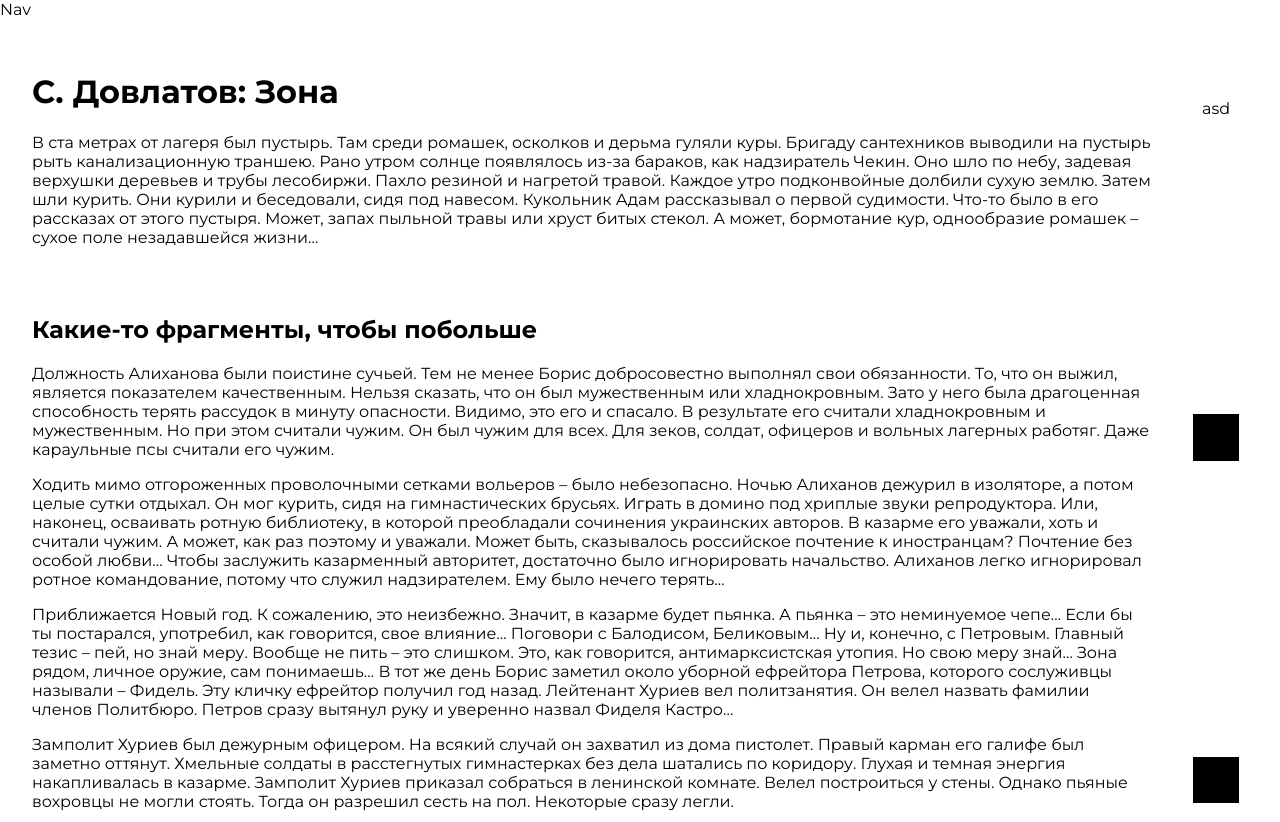
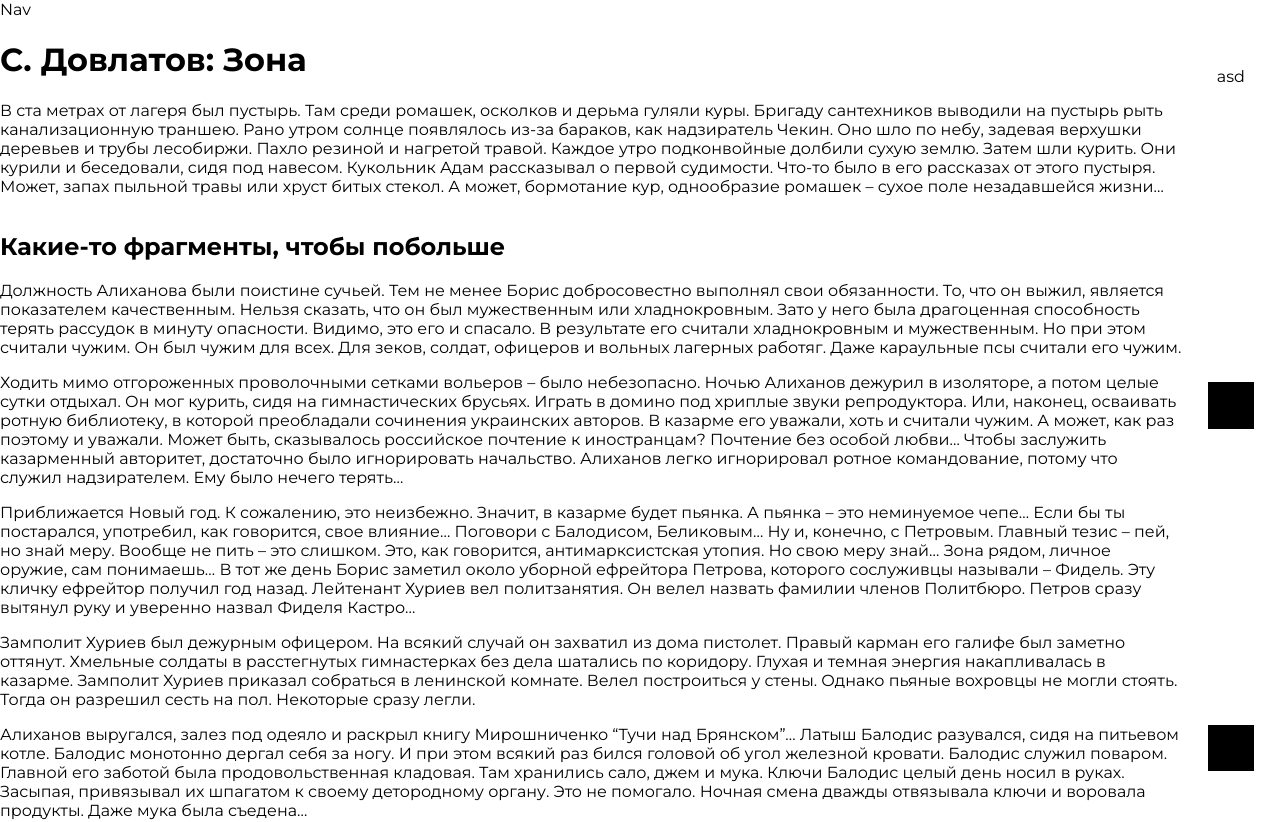
Before and after one commit to 51ned/2024_aurora, a Next.js app: page / in a window 1280 px wide. Shown: the top 822 px of the page. Built offline with nearby package versions, Linux system fonts and the light colour scheme; no server answers.

Commit message:
base layout styles # 6

```diff
--- a/public/styles/layout.css
+++ b/public/styles/layout.css
@@ -1,6 +1,6 @@
 body {
   display: grid;
-  gap: var(--base-indent);
+  /* gap: var(--base-indent); */
   grid-template-columns:
     [fullbleed-start] 0
     [leftbar-start] repeat(2, 1fr)
```
